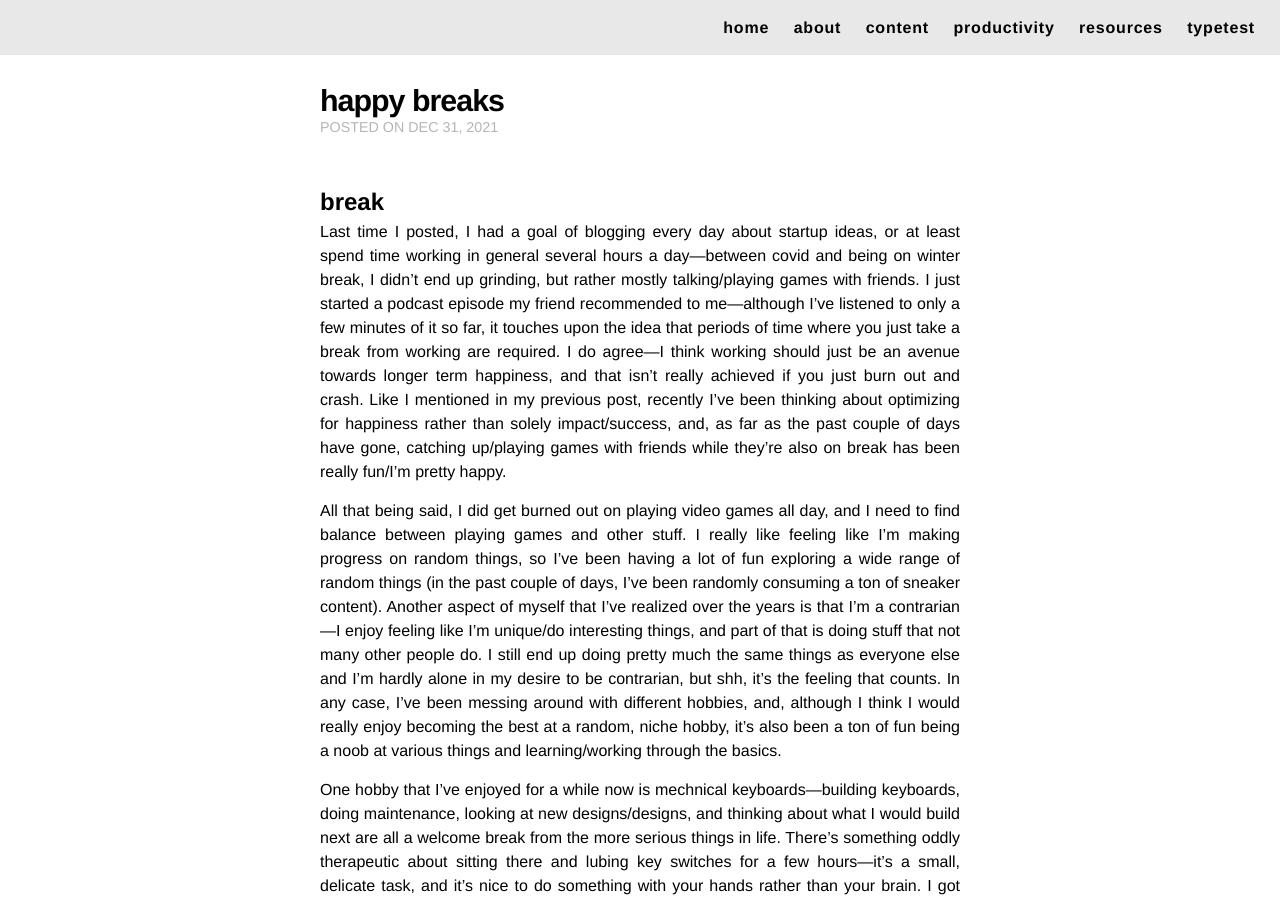
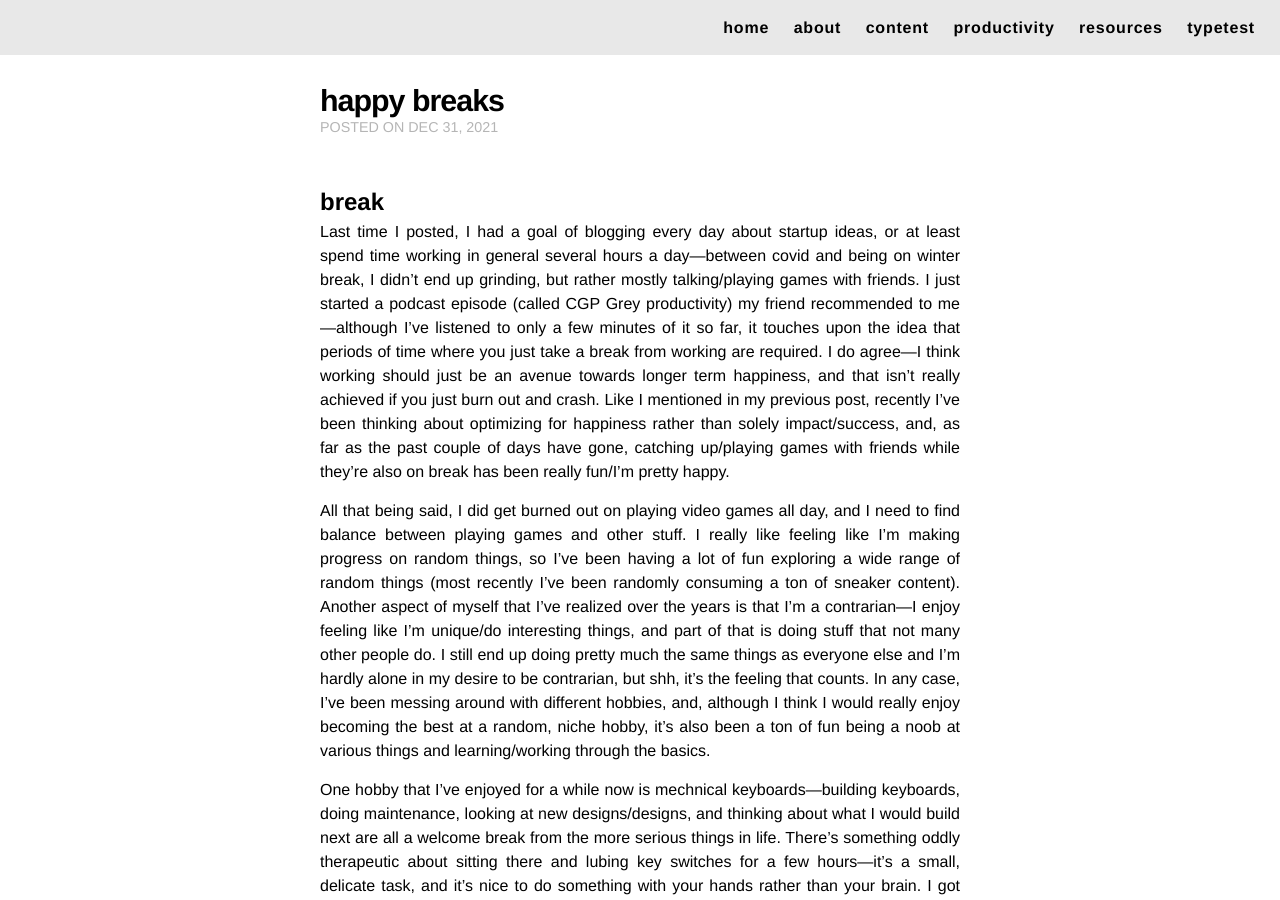
Before and after one commit to alexjwang/personal-blog, a Jekyll site: the page built from _posts/2021-12-31-happy-breaks.markdown, in a window 1280 px wide and 900 px high. Built offline with Jekyll 4.4.1, drawn with Linux system fonts in a browser that asks for light colours; nearby versions of some CDN libraries; some of the changed text lies outside the part shown.

Commit message:
small changes again

```diff
--- a/_posts/2021-12-31-happy-breaks.markdown
+++ b/_posts/2021-12-31-happy-breaks.markdown
@@ -7,9 +7,9 @@ categories:
 
 ## break
 
-Last time I posted, I had a goal of blogging every day about startup ideas, or at least spend time working in general several hours a day—between covid and being on winter break, I didn't end up grinding, but rather mostly talking/playing games with friends. I just started a podcast episode my friend recommended to me—although I've listened to only a few minutes of it so far, it touches upon the idea that periods of time where you just take a break from working are required. I do agree—I think working should just be an avenue towards longer term happiness, and that isn't really achieved if you just burn out and crash. Like I mentioned in my previous post, recently I've been thinking about optimizing for happiness rather than solely impact/success, and, as far as the past couple of days have gone, catching up/playing games with friends while they're also on break has been really fun/I'm pretty happy.
+Last time I posted, I had a goal of blogging every day about startup ideas, or at least spend time working in general several hours a day—between covid and being on winter break, I didn't end up grinding, but rather mostly talking/playing games with friends. I just started a podcast episode (called CGP Grey productivity) my friend recommended to me—although I've listened to only a few minutes of it so far, it touches upon the idea that periods of time where you just take a break from working are required. I do agree—I think working should just be an avenue towards longer term happiness, and that isn't really achieved if you just burn out and crash. Like I mentioned in my previous post, recently I've been thinking about optimizing for happiness rather than solely impact/success, and, as far as the past couple of days have gone, catching up/playing games with friends while they're also on break has been really fun/I'm pretty happy.
 
-All that being said, I did get burned out on playing video games all day, and I need to find balance between playing games and other stuff. I really like feeling like I'm making progress on random things, so I've been having a lot of fun exploring a wide range of random things (in the past couple of days, I've been randomly consuming a ton of sneaker content). Another aspect of myself that I've realized over the years is that I'm a contrarian—I enjoy feeling like I'm unique/do interesting things, and part of that is doing stuff that not many other people do. I still end up doing pretty much the same things as everyone else and I'm hardly alone in my desire to be contrarian, but shh, it's the feeling that counts. In any case, I've been messing around with different hobbies, and, although I think I would really enjoy becoming the best at a random, niche hobby, it's also been a ton of fun being a noob at various things and learning/working through the basics.
+All that being said, I did get burned out on playing video games all day, and I need to find balance between playing games and other stuff. I really like feeling like I'm making progress on random things, so I've been having a lot of fun exploring a wide range of random things (most recently I've been randomly consuming a ton of sneaker content). Another aspect of myself that I've realized over the years is that I'm a contrarian—I enjoy feeling like I'm unique/do interesting things, and part of that is doing stuff that not many other people do. I still end up doing pretty much the same things as everyone else and I'm hardly alone in my desire to be contrarian, but shh, it's the feeling that counts. In any case, I've been messing around with different hobbies, and, although I think I would really enjoy becoming the best at a random, niche hobby, it's also been a ton of fun being a noob at various things and learning/working through the basics.
 
 One hobby that I've enjoyed for a while now is mechnical keyboards—building keyboards, doing maintenance, looking at new designs/designs, and thinking about what I would build next are all a welcome break from the more serious things in life. There's something oddly therapeutic about sitting there and lubing key switches for a few hours—it's a small, delicate task, and it's nice to do something with your hands rather than your brain. I got my new keycap set (GMK Pixel), and so far I like the minimal all black look.
 
```
Also changed, not shown: other parts of _posts/2021-12-31-happy-breaks.markdown (+1 -1 lines).
